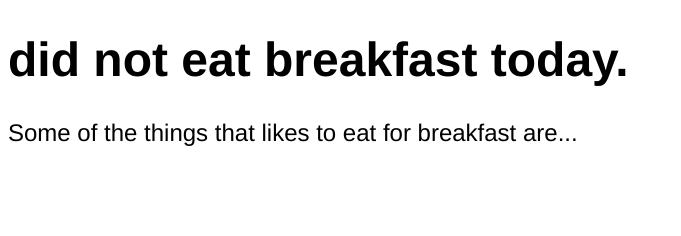
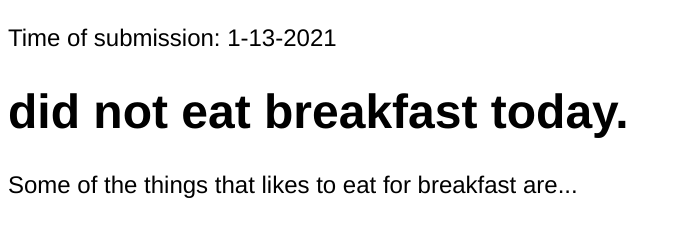
Before and after one commit to elibrowne/js-basics, a plain HTML site: page index.html in a window 1280 px wide. Both pictures are taken after a click on the button "Click here for results!". Shown: the whole page, without its empty margins (0-681 px from the left). Drawn offline with Linux system fonts and the light colour scheme.

Commit message:
Code revamped, not saving arrays properly to localStorage

```diff
--- a/index.html
+++ b/index.html
@@ -45,7 +45,7 @@
         <input type="checkbox" id="other" name="breakfast" value="other">
         <label for="other"> Other/I don't eat breakfast </label> <br />
       </p>
-      <button onclick='display()'>Click here for results!</button>
+      <button onclick='storeData()'>Click here for results!</button>
     </div>
     <script>
       document.getElementById("name").value = localStorage.getItem("name");
--- a/script.js
+++ b/script.js
@@ -1,32 +1,82 @@
-// Display method runs when the button is clicked
-function display() {
-  // Get the values that were input into the two text boxes.
-  var name = document.getElementById('name').value;
-  localStorage.setItem("name", name);
-  // You only need to know one value to know both for the radios being checked.
-  var ateBreakfast = document.getElementById('yesBreakfast').checked;
-  // Check each item on the list of possible breakfasts
-  // TODO is there a problem here?
+// Storage method stores the information from the user after they input it
+function storeData() {
+  // I'm collecting all the checkboxes in one list, and then I'll access this list
+  // when making the data structure.
   var checkboxes = document.getElementsByName("breakfast"); // the elements clear later so it's necessary to create a separate list
-  var foodList = [
-    ["eggs", checkboxes[0].checked], ["pancakes", checkboxes[1].checked], ["waffles", checkboxes[2].checked],
-    ["cereal", checkboxes[3].checked], ["fruit", checkboxes[4].checked], ["something else", checkboxes[5].checked],
-  ]
-  myDiv.innerHTML = "\n"; // replace the div tag's contents
+  var dateString = (new Date().getMonth() + 1) + "-" + new Date().getDate() + "-" + new Date().getFullYear();
+  // Here is the JSON that I'll be using.
+  var userResponses = {
+    'name': document.getElementById('name').value,
+    'ateBreakfast': document.getElementById('yesBreakfast').checked,
+    'date': dateString,
+    'frequentlyEats': [
+      ["eggs", checkboxes[0].checked],
+      ["pancakes", checkboxes[1].checked],
+      ["waffles", checkboxes[2].checked],
+      ["cereal", checkboxes[3].checked],
+      ["fruit", checkboxes[4].checked],
+      ["something else", checkboxes[5].checked]
+    ]
+  };
+  // Now, replace the window with the new data
+  display(userResponses, true); // true is to replace, false is to append
+  // Add to the localStorage data
+  var tempList = localStorage.getItem('inputs');
+  console.log(tempList);
+  if (typeof tempList == 'array') {
+    console.log("tempList existed");
+    tempList.push(userResponses);
+  } else {
+    console.log("tempList wasn't an array, making new array");
+    tempList = new Array();
+    tempList.push([userResponses]);
+  }
+  // Add back to localStorage with the new values added
+  localStorage.setItem('inputs', tempList);
+}
+
+// Display method runs to display the information on screen
+// Parameters: list of data to use (one day), whether or not to replace all the window or just to append (boolean)
+function display(data, replace) {
+  // I'm collecting all the checkboxes in one list, and then I'll access this list
+  // when making the data structure.
+  /*var checkboxes = document.getElementsByName("breakfast"); // the elements clear later so it's necessary to create a separate list
+  // Here is the JSON that I'll be using.
+  var userResponses = {
+    'name': document.getElementById('name').value,
+    'ateBreakfast': document.getElementById('yesBreakfast').checked,
+    'frequentlyEats': [
+      ["eggs", checkboxes[0].checked],
+      ["pancakes", checkboxes[1].checked],
+      ["waffles", checkboxes[2].checked],
+      ["cereal", checkboxes[3].checked],
+      ["fruit", checkboxes[4].checked],
+      ["something else", checkboxes[5].checked]
+    ],
+    'date': Date.now()
+  };*/
+  console.log(data);
+  if (replace) {
+    myDiv.innerHTML = "\n"; // replace the div tag's contents
+  } else {
+    myDiv.innerHTML += "\n"; // just add a new line
+  }
+  // Add the time of submission
+  myDiv.innerHTML += "\t\t<p> Time of submission: " + data.date + " </p>\n";
   // Check if they checked off that they did eat breakfast
-  if (ateBreakfast) {
-    myDiv.innerHTML += "\t\t<h1> " + name + " did eat breakfast today. </h1>\n";
+  if (data.ateBreakfast) {
+    myDiv.innerHTML += "\t\t<h1> " + data.name + " did eat breakfast today. </h1>\n";
   } // just assume false/blank = no breakfast
   else {
-    myDiv.innerHTML += "\t\t<h1> " + name + " did not eat breakfast today. </h1>\n";
+    myDiv.innerHTML += "\t\t<h1> " + data.name + " did not eat breakfast today. </h1>\n";
   }
   // Add in a list of things that they eat.
-  myDiv.innerHTML += "\t\t<p> Some of the things that " + name + " likes to eat for breakfast are... </p>\n";
+  myDiv.innerHTML += "\t\t<p> Some of the things that " + data.name + " likes to eat for breakfast are... </p>\n";
   myDiv.innerHTML += "\t\t<ul>\n";
   // Go over each checkbox and see if it is eaten
-  for (var food of foodList) {
+  for (var food of data.frequentlyEats) {
     if (food[1]) {
-      myDiv.innerHTML += "\t\t\t<li> " + name + " eats " + food[0] + " for breakfast sometimes. </li>\n";
+      myDiv.innerHTML += "\t\t\t<li> " + data.name + " eats " + food[0] + " for breakfast sometimes. </li>\n";
     }
   }
 }
```
